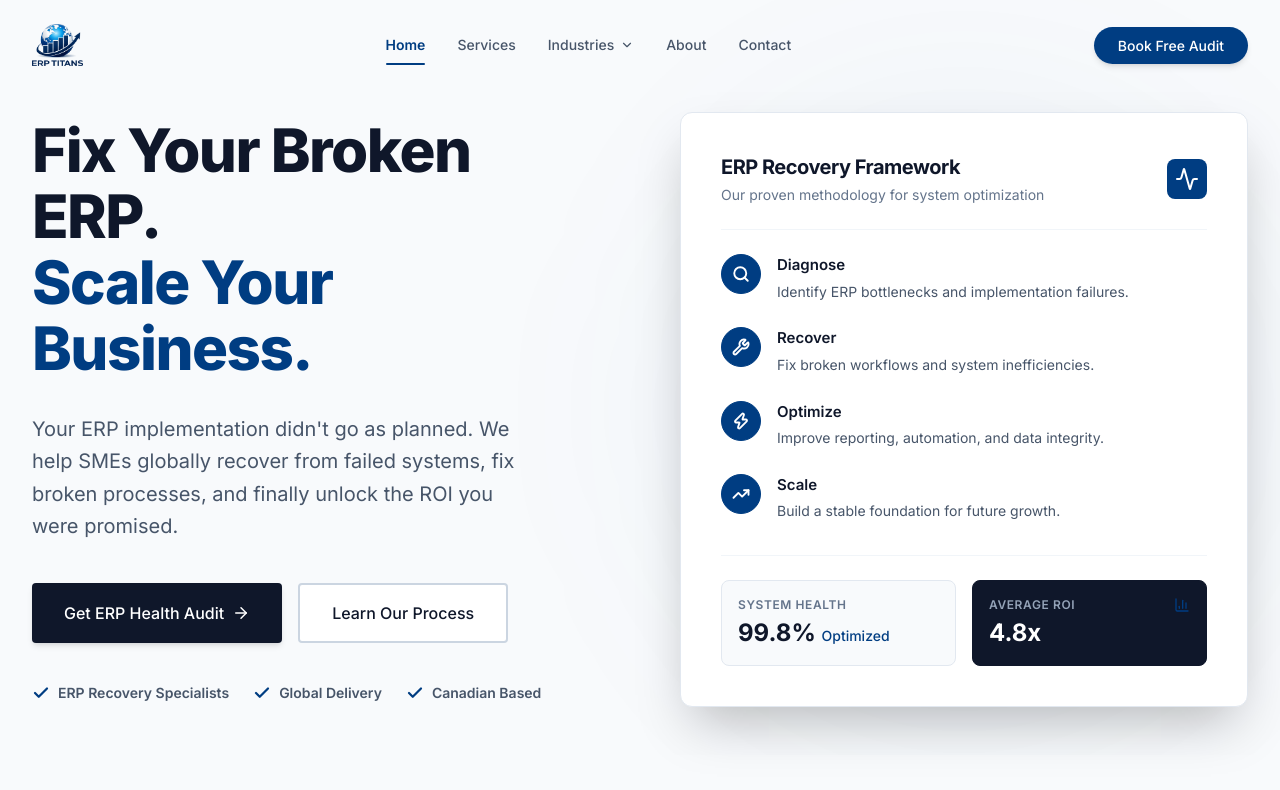
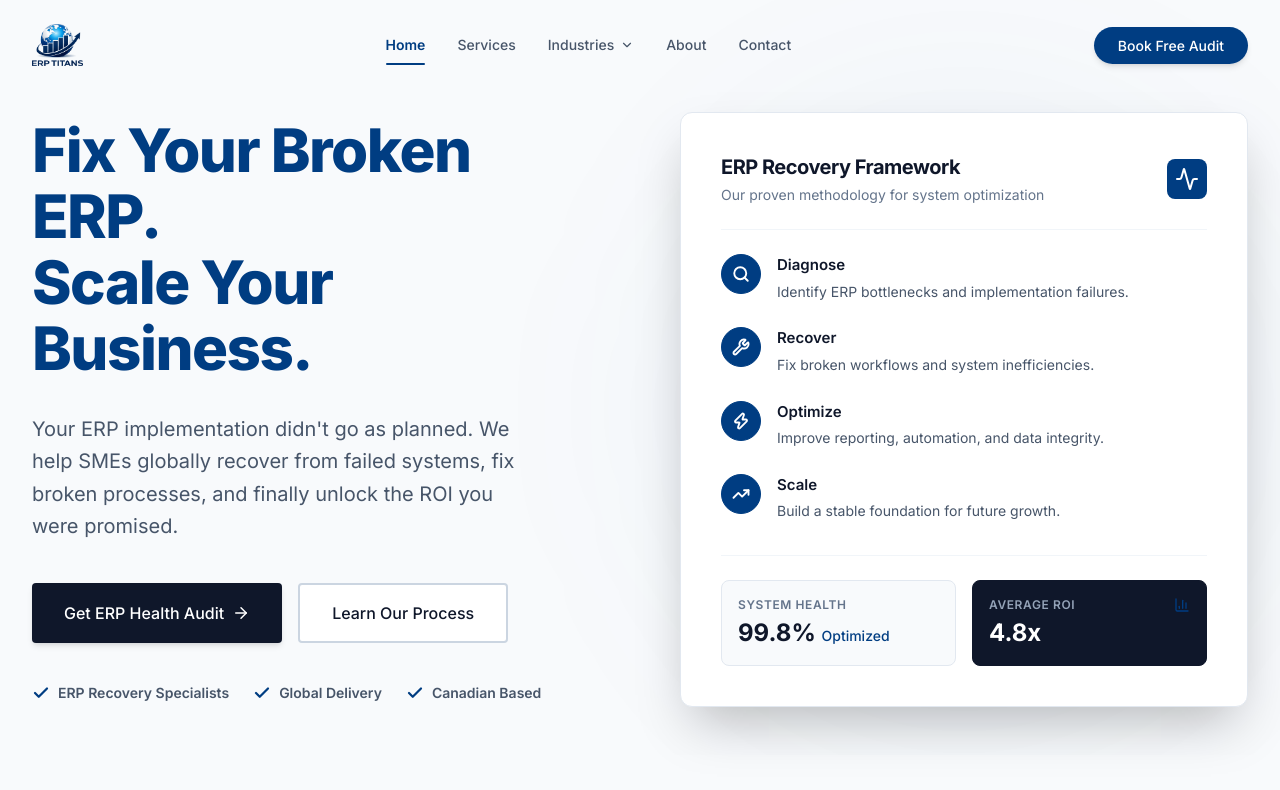
Before and after one commit to erptitans/erp-titans, a Next.js app: page / in a window 1280 px wide. Shown: the top 790 px of the page. Built offline with nearby package versions, Linux system fonts and the light colour scheme.

Commit message:
Update home hero tagline color

```diff
--- a/components/home/Hero.tsx
+++ b/components/home/Hero.tsx
@@ -13,7 +13,7 @@ export default function Hero() {
           <div className="text-left">
 
 
-            <h1 className="text-5xl lg:text-6xl font-extrabold tracking-tight leading-[1.1] mb-8 text-[#0F172A]">
+            <h1 className="text-5xl lg:text-6xl font-extrabold tracking-tight leading-[1.1] mb-8 text-[#003D82]">
               Fix Your Broken ERP. <br />
               <span className="text-[#003D82]">Scale Your Business.</span>
             </h1>
```
